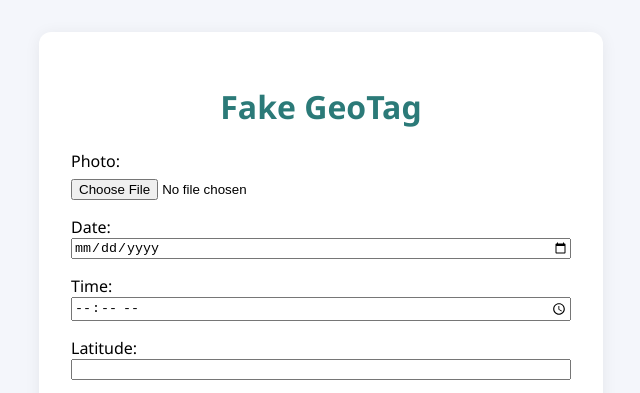
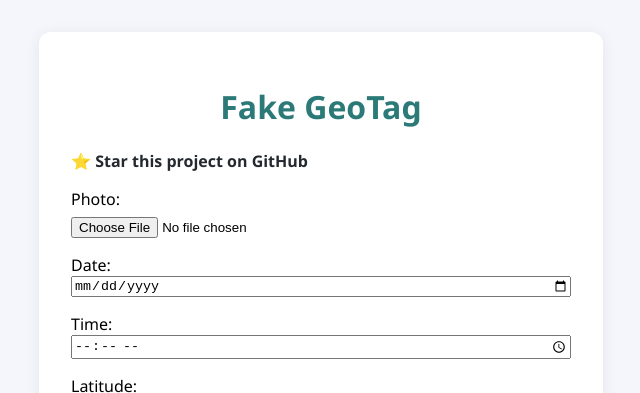
Before and after one commit to udaysinh-git/Fake-GeoTag, a plain HTML site: page web/index.html in a window 1280 px wide. Shown: the top 393 px of the page, without its empty margins (319-959 px from the left). Drawn offline with nearby package versions, Linux system fonts and the light colour scheme.

```diff
--- a/web/index.html
+++ b/web/index.html
@@ -19,6 +19,11 @@
 <body>
     <div class="container">
         <h1>Fake GeoTag</h1>
+        <div style="margin-bottom: 1em;">
+            <a href="https://github.com/udaysinh-git/Fake-GeoTag" target="_blank" style="color: #24292f; text-decoration: none; font-weight: bold;">
+                ⭐ Star this project on GitHub
+            </a>
+        </div>
         <form id="uploadForm">
             <label>Photo:
                 <input type="file" name="file" accept="image/*" required>
```
Also changed, not shown: 2 other files.
